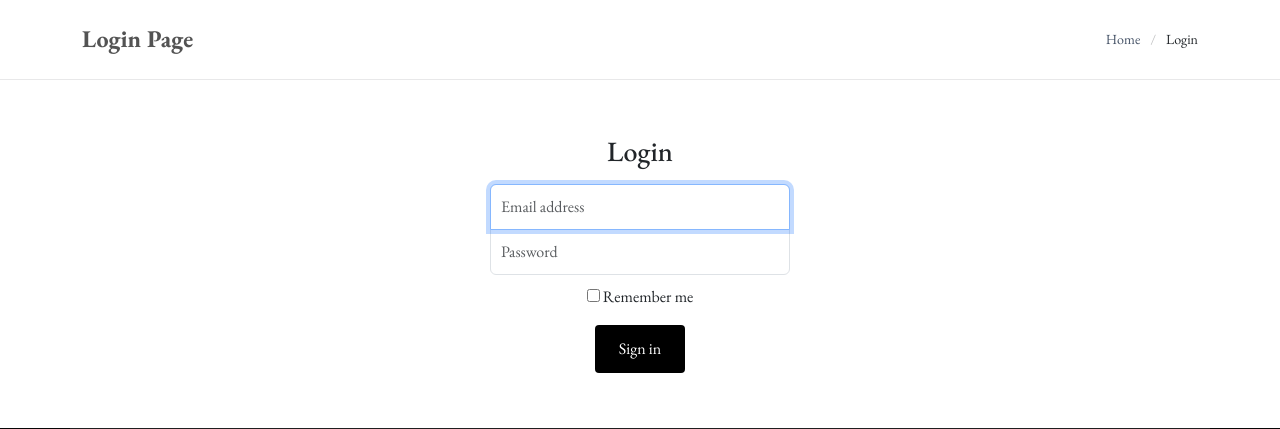
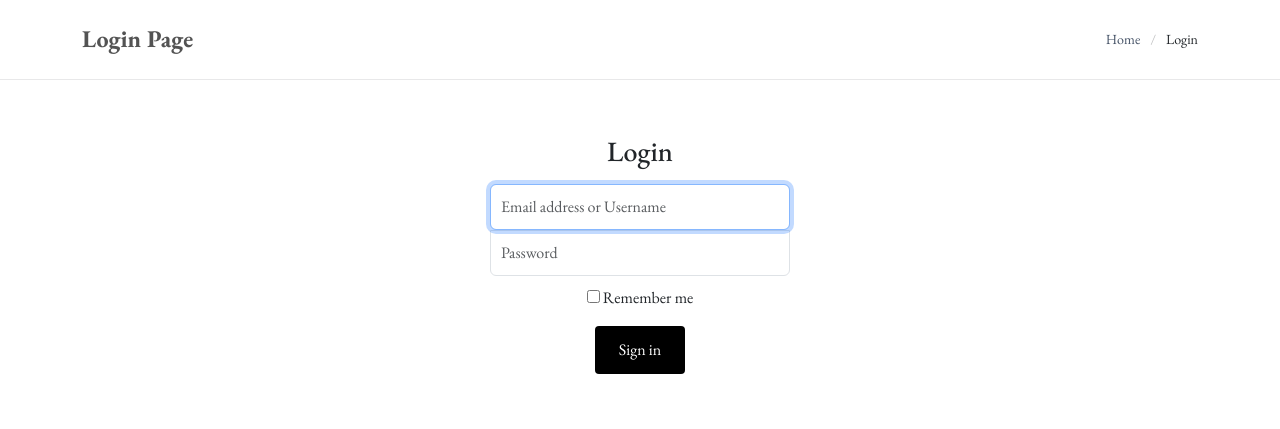
Before and after one commit to mahdi921/My-Awsome-Blog, a Django app: page /accounts/login in a window 1280 px wide. Shown: the part 77-506 px from the top of the page. Run offline with Django 4.2, Linux system fonts and the light colour scheme; some libraries are stand-ins or nearby versions.

Commit message:
added username to login input placeholder also changed login input's name to username

```diff
--- a/templates/accounts/login.html
+++ b/templates/accounts/login.html
@@ -41,7 +41,7 @@
       <div class="container" data-aos="fade-up" data-aos-delay="100">
         <form class="form-signin">
           <h1 class="h3 mb-3 font-weight-normal">Login</h1>
-          <input type="email" name="email"  class="form-control" placeholder="Email address" required autofocus>
+          <input type="text" name="username"  class="form-control" placeholder="Email address or Username" required autofocus>
           <input type="password" name="password" class="form-control" placeholder="Password" required>
           <div class="checkbox mb-3">
             <label>
```
